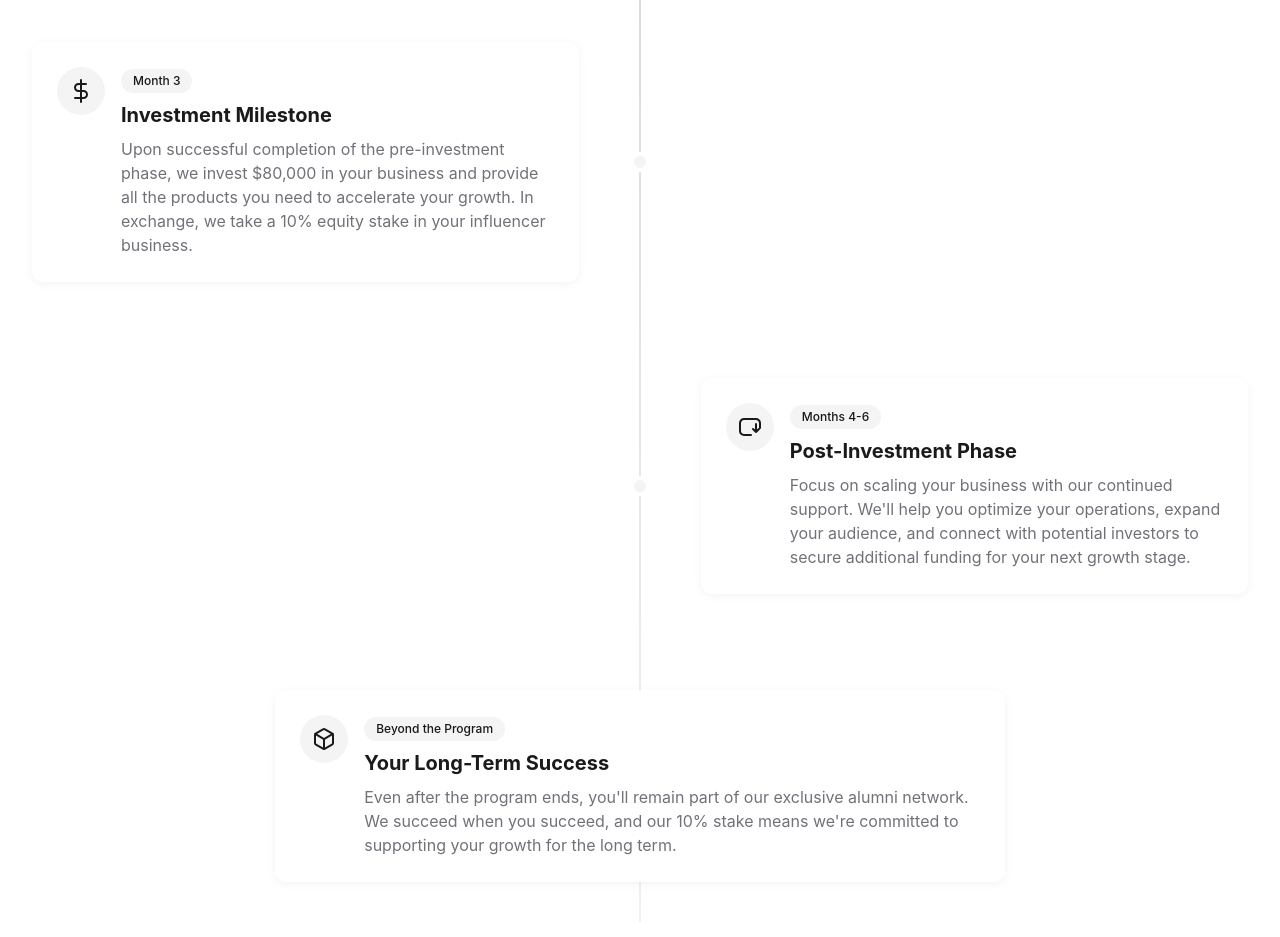
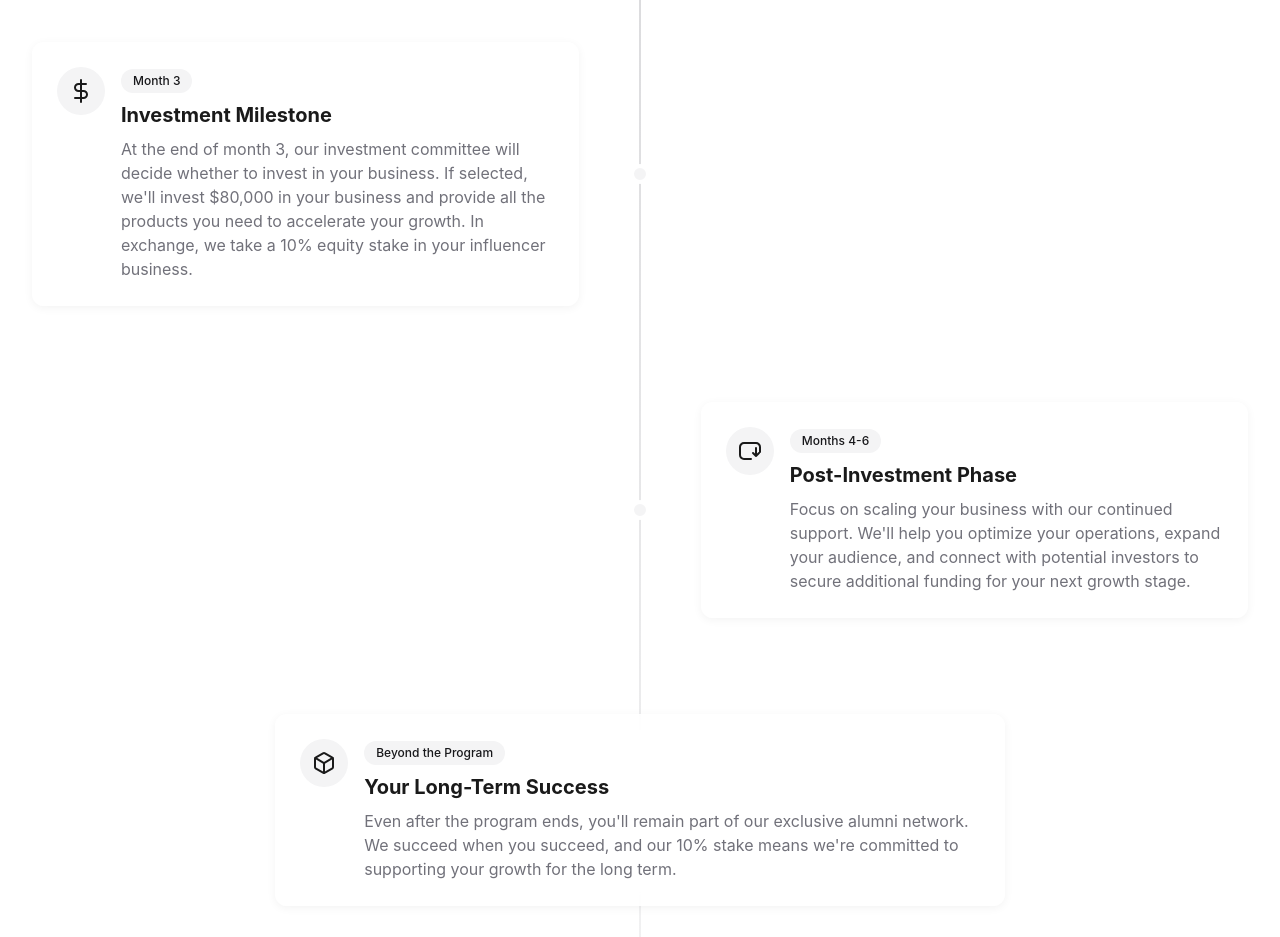
Before and after one commit to erdemcenikli/influencer-accelerate-venture-old, a React (Vite) app: page / in a window 1280 px wide. Shown: the part 1600-2537 px from the top of the page. Built offline with nearby package versions, Linux system fonts and the light colour scheme; a web font is replaced by a local one.

Commit message:
Update program section text
The program section text was updated to reflect the investment committee's decision after 3 months.

```diff
--- a/src/components/ProgramSection.tsx
+++ b/src/components/ProgramSection.tsx
@@ -129,7 +129,7 @@ const ProgramSection = () => {
             <TimelineItem
               title="Investment Milestone"
               duration="Month 3"
-              description="Upon successful completion of the pre-investment phase, we invest $80,000 in your business and provide all the products you need to accelerate your growth. In exchange, we take a 10% equity stake in your influencer business."
+              description="At the end of month 3, our investment committee will decide whether to invest in your business. If selected, we'll invest $80,000 in your business and provide all the products you need to accelerate your growth. In exchange, we take a 10% equity stake in your influencer business."
               icon={<svg width="24" height="24" viewBox="0 0 24 24" fill="none" xmlns="http://www.w3.org/2000/svg">
                 <path d="M12 1V23M17 5H9.5C8.57174 5 7.6815 5.36875 7.02513 6.02513C6.36875 6.6815 6 7.57174 6 8.5C6 9.42826 6.36875 10.3185 7.02513 10.9749C7.6815 11.6313 8.57174 12 9.5 12H14.5C15.4283 12 16.3185 12.3687 16.9749 13.0251C17.6313 13.6815 18 14.5717 18 15.5C18 16.4283 17.6313 17.3185 16.9749 17.9749C16.3185 18.6313 15.4283 19 14.5 19H6" stroke="currentColor" strokeWidth="2" strokeLinecap="round" strokeLinejoin="round"/>
               </svg>}
```
